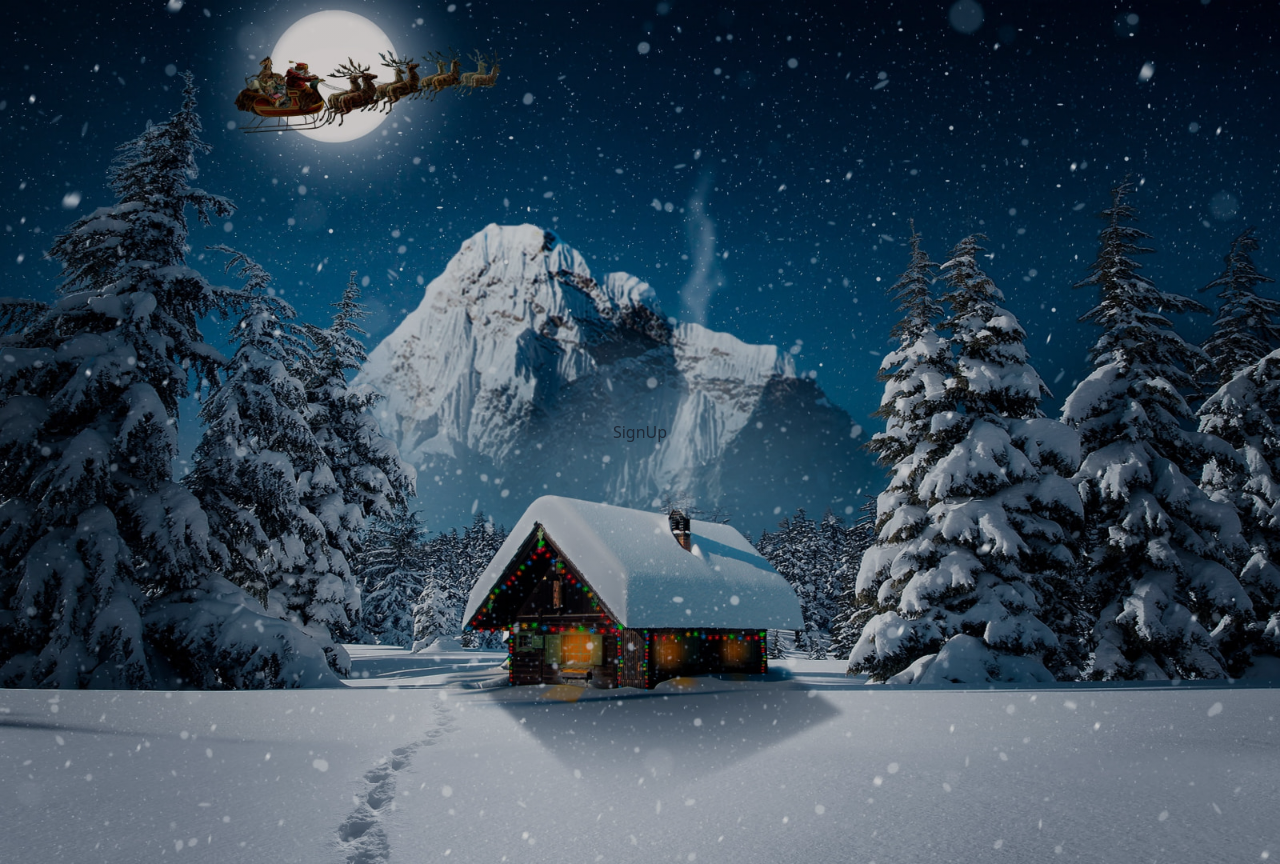
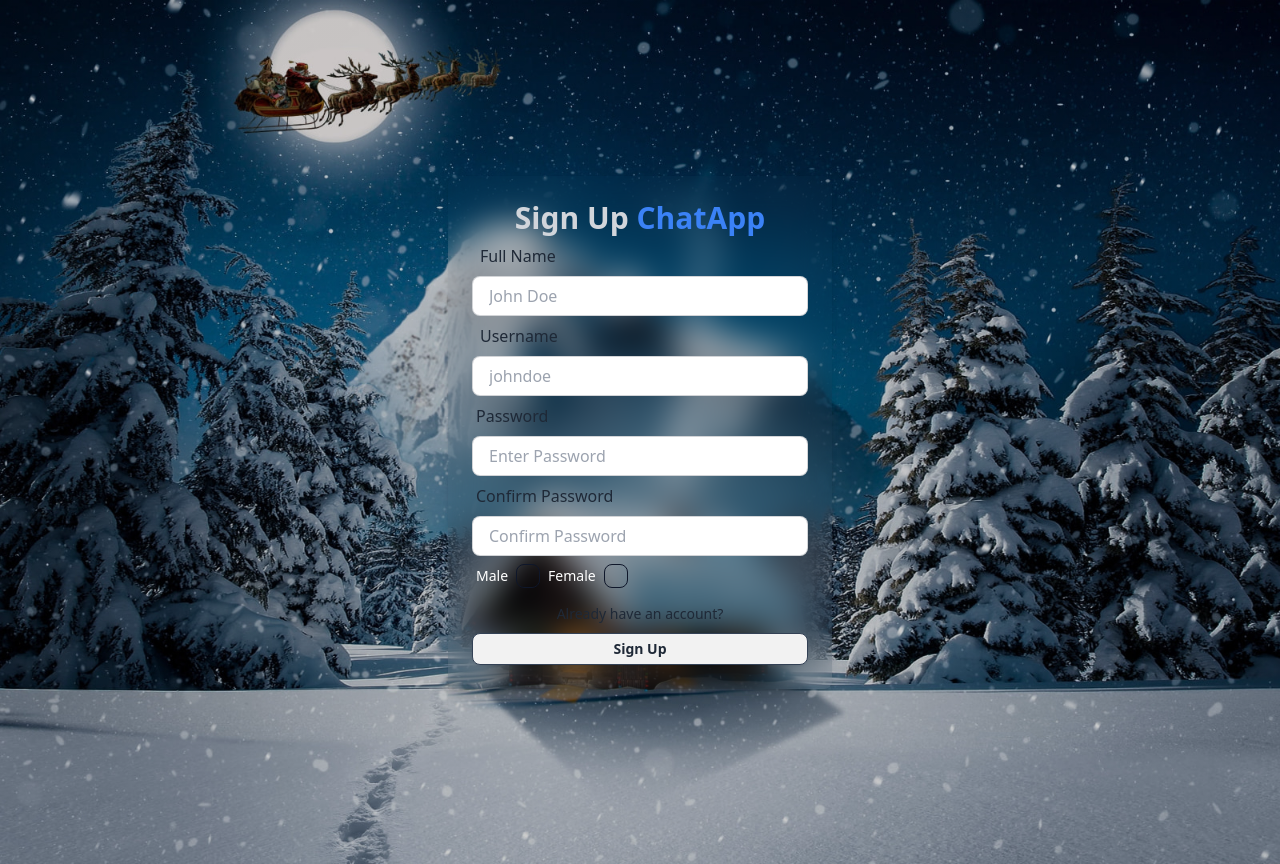
Before and after one commit to VaibhavTiwary/chat-app, a React (Vite) app in the folder frontend/: page / in a window 1280 px wide. Built offline with nearby package versions, Linux system fonts and the light colour scheme.

Commit message:
signup page design

```diff
--- /dev/null
+++ b/frontend/src/pages/signup/GenderCheckbox.jsx
@@ -0,0 +1,19 @@
+const GenderCheckbox = () => {
+    return (
+        <div className='flex'>
+            <div className='form-control'>
+                <label className={`label gap-2 cursor-pointer`}>
+                    <span className='label-text text-white'>Male</span>
+                    <input type='checkbox' className='checkbox border-slate-900' />
+                </label>
+            </div>
+            <div className='form-control'>
+                <label className={`label gap-2 cursor-pointer`}>
+                    <span className='label-text text-white'>Female</span>
+                    <input type='checkbox' className='checkbox border-slate-900' />
+                </label>
+            </div>
+        </div>
+    );
+};
+export default GenderCheckbox;
--- a/frontend/src/pages/signup/Signup.jsx
+++ b/frontend/src/pages/signup/Signup.jsx
@@ -1,9 +1,77 @@
 import React from 'react'
+import GenderCheckbox from './GenderCheckbox'
 
 function SignUp() {
     return (
-        <div>SignUp</div>
+        <div className='flex flex-col items-center justify-center min-w-96 mx-auto'>
+            <div className='w-full p-6 rounded-lg shadow-md bg-gray-400 bg-clip-padding backdrop-filter backdrop-blur-lg bg-opacity-0'>
+                <h1 className='text-3xl font-semibold text-center text-gray-300'>
+                    Sign Up <span className='text-blue-500'> ChatApp</span>
+                </h1>
+
+                <form>
+                    <div>
+                        <label className='label p-2'>
+                            <span className='text-base label-text'>Full Name</span>
+                        </label>
+                        <input
+                            type='text'
+                            placeholder='John Doe'
+                            className='w-full input input-bordered  h-10'
+                        />
+                    </div>
+                    <div>
+                        <label className='label p-2 '>
+                            <span className='text-base label-text'>Username</span>
+                        </label>
+                        <input
+                            type='text'
+                            placeholder='johndoe'
+                            className='w-full input input-bordered h-10'
+                        />
+                    </div>
+                    <div>
+                        <label className='label'>
+                            <span className='text-base label-text'>Password</span>
+                        </label>
+                        <input
+                            type='password'
+                            placeholder='Enter Password'
+                            className='w-full input input-bordered h-10'
+
+                        />
+                    </div>
+                    <div>
+                        <label className='label'>
+                            <span className='text-base label-text'>Confirm Password</span>
+                        </label>
+                        <input
+                            type='password'
+                            placeholder='Confirm Password'
+                            className='w-full input input-bordered h-10'
+
+                        />
+                    </div>
+
+                    <GenderCheckbox />
+
+                    <a
+                        className='text-sm hover:underline hover:text-blue-600 mt-2 inline-block'
+                        href='#'
+                    >
+                        Already have an account?
+                    </a>
+
+                    <div>
+                        <button className='btn btn-block btn-sm mt-2 border border-slate-700'>Sign Up</button>
+
+                    </div>
+                </form>
+
+            </div>
+
+        </div>
     )
-}
+};
 
 export default SignUp
```
